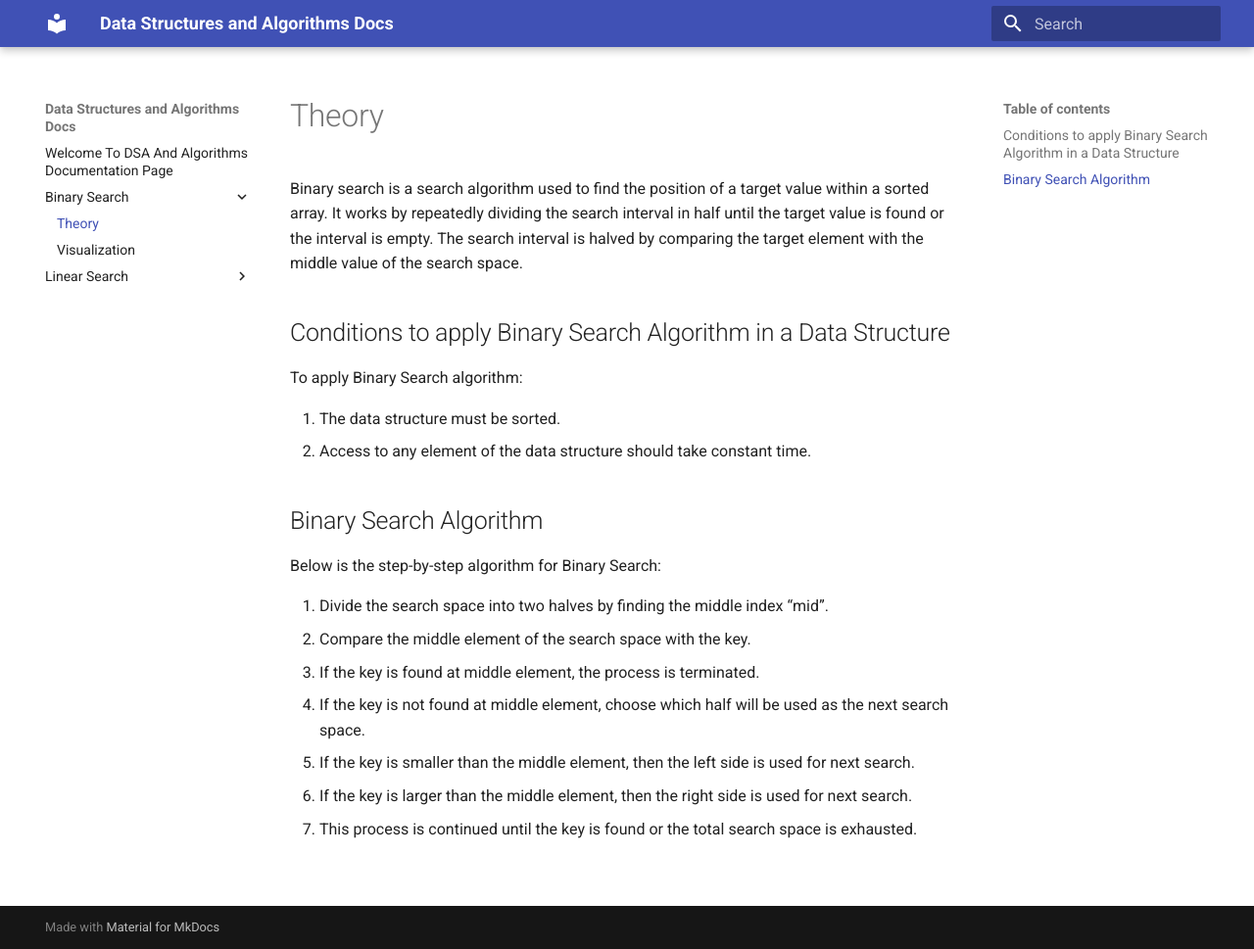
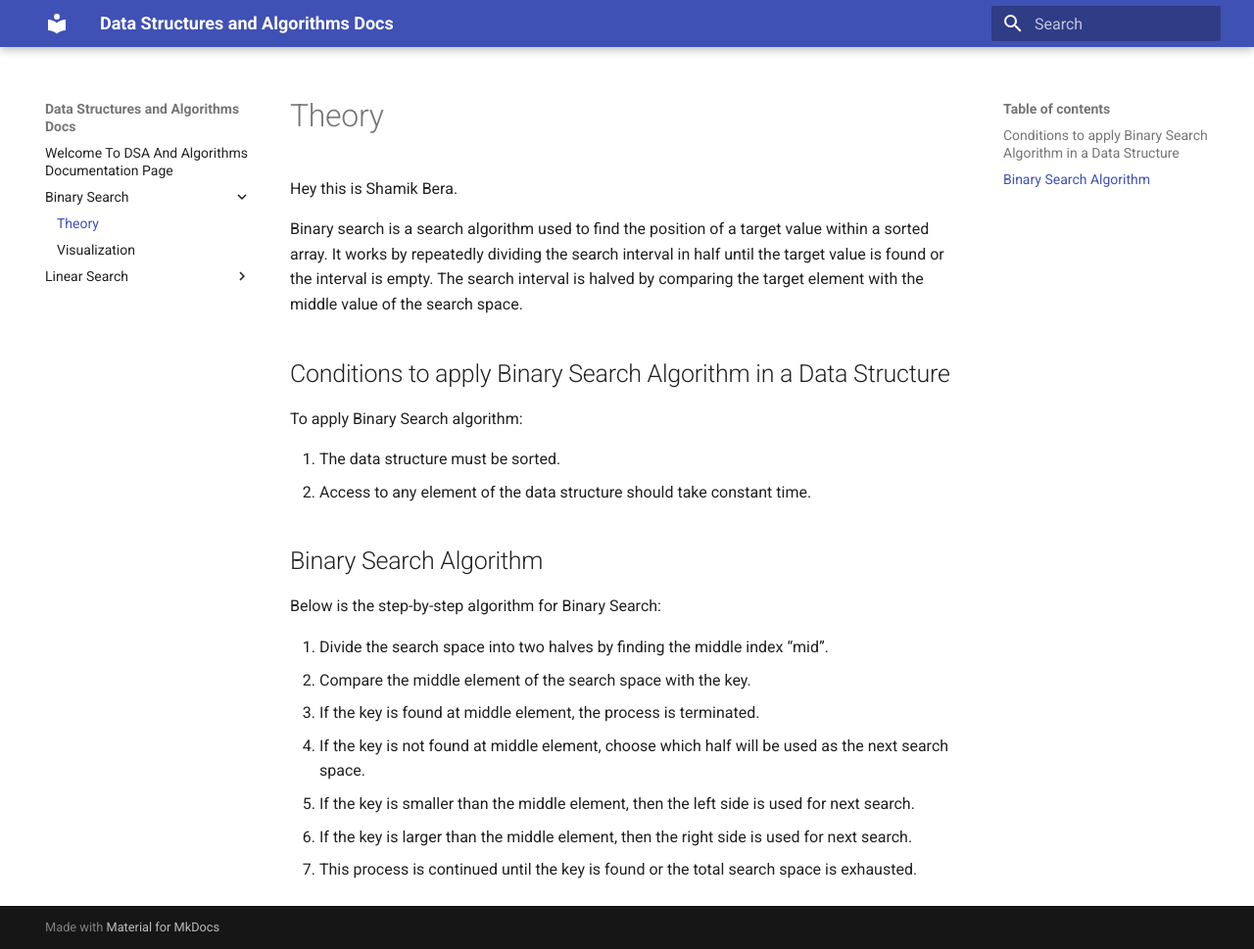
Before and after one commit to Shamik-Nestle/wiki-to-git-pages, an MkDocs documentation site: the page built from docs/Binary Search/Theory.md, in a window 1280 px wide and 969 px high. Shown: the whole window at 98% size. Built offline with MkDocs 1.6.1 and Material for MkDocs 9.7.7, drawn with Linux system fonts in a browser that asks for light colours.

Commit message:
(Azure Bot)chore:Adding/Updating pages in docs

```diff
--- a/docs/Binary Search/Theory.md
+++ b/docs/Binary Search/Theory.md
@@ -1,3 +1,6 @@
+
+Hey this is Shamik Bera.
+
 Binary search is a search algorithm used to find the position of a target value within a sorted array. It works by repeatedly dividing the search interval in half until the target value is found or the interval is empty. The search interval is halved by comparing the target element with the middle value of the search space.
 
 ## Conditions to apply Binary Search Algorithm in a Data Structure
```
